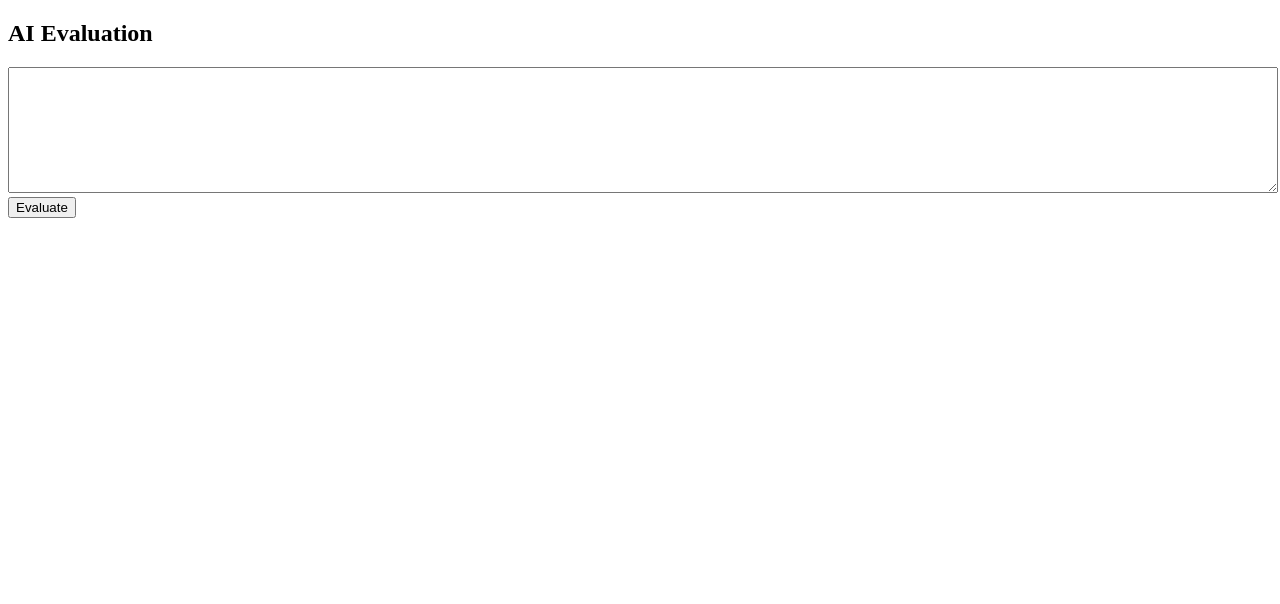
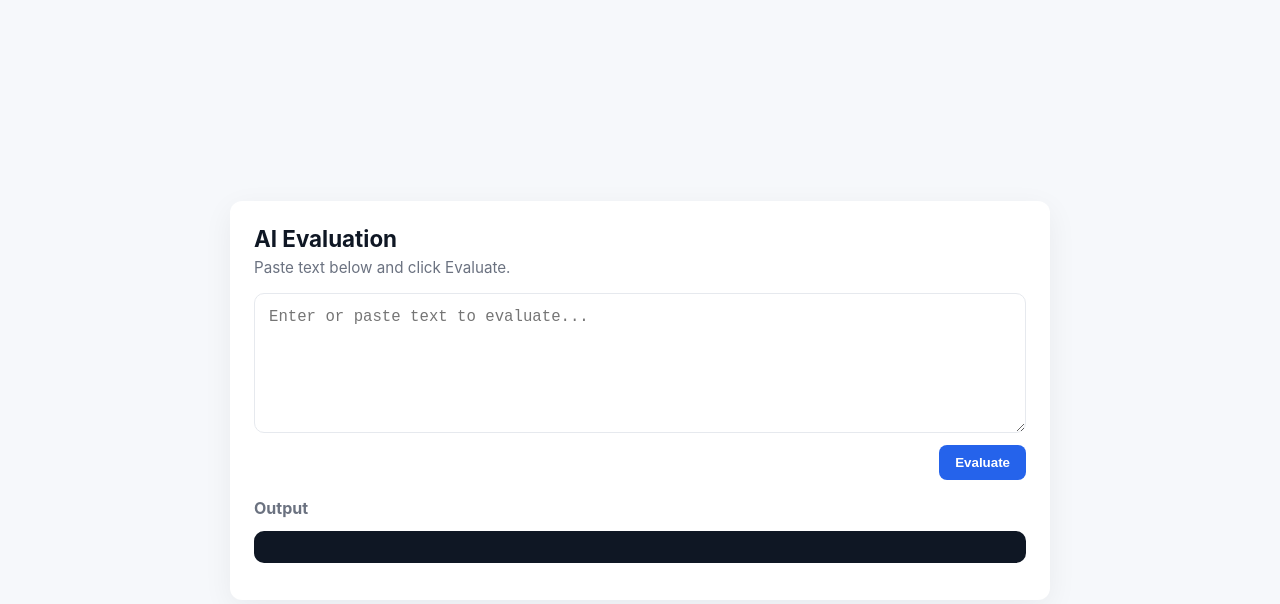
Before and after one commit to leanbeeef/storyline-ai, a website: page index.html in a window 1280 px wide. Drawn offline with Linux system fonts and the light colour scheme.

Commit message:
Add files via upload

```diff
--- a/index.html
+++ b/index.html
@@ -1,24 +1,54 @@
 <!DOCTYPE html>
-<html>
+<html lang="en">
+  <head>
+    <meta charset="utf-8" />
+    <meta name="viewport" content="width=device-width,initial-scale=1" />
+    <title>AI Evaluation</title>
+    <link rel="stylesheet" href="styles.css" />
+  </head>
   <body>
-  <h2>AI Evaluation</h2>
-  <textarea id="userText" style="width:100%;height:120px;"></textarea>
-  <button id="sendBtn">Evaluate</button>
-  <pre id="output"></pre>
+    <main class="app">
+      <header class="app-header">
+        <h1>AI Evaluation</h1>
+        <p class="lead">Paste text below and click Evaluate.</p>
+      </header>
+
+      <form id="evalForm" class="eval-form" action="#">
+        <label for="userText" class="sr-only">Input text</label>
+        <textarea id="userText" name="text" class="input-text" placeholder="Enter or paste text to evaluate..."></textarea>
+        <div class="actions">
+          <button id="sendBtn" type="submit" class="btn">Evaluate</button>
+        </div>
+      </form>
+
+      <section class="result">
+        <h2 class="result-title">Output</h2>
+        <pre id="output" class="output-box" aria-live="polite"></pre>
+      </section>
+    </main>
 
     <script>
-    document.getElementById("sendBtn").onclick = async () => {
-      const text = document.getElementById("userText").value;
+      document.getElementById('evalForm').addEventListener('submit', async (e) => {
+        e.preventDefault();
+        const text = document.getElementById('userText').value;
 
-      const response = await fetch("/evaluate", {
-        method: "POST",
-        headers: { "Content-Type": "application/json" },
+        try {
+          const response = await fetch('/evaluate', {
+            method: 'POST',
+            headers: { 'Content-Type': 'application/json' },
             body: JSON.stringify({ text })
           });
 
+          if (!response.ok) {
+            throw new Error('Network response was not ok');
+          }
+
           const data = await response.json();
-      document.getElementById("output").textContent = data.result;
-    };
+          document.getElementById('output').textContent = data.result;
+        } catch (err) {
+          document.getElementById('output').textContent = 'Error: ' + (err.message || err);
+        }
+      });
     </script>
   </body>
 </html>
--- /dev/null
+++ b/styles.css
@@ -0,0 +1,85 @@
+:root{
+  --bg: #f6f8fb;
+  --card: #ffffff;
+  --muted: #6b7280;
+  --text: #0f1724;
+  --accent: #2563eb;
+  --radius: 12px;
+  --gap: 16px;
+}
+
+*{box-sizing:border-box}
+html,body{height:100%}
+body{
+  margin:0;
+  font-family: Inter, system-ui, -apple-system, 'Segoe UI', Roboto, 'Helvetica Neue', Arial;
+  background:var(--bg);
+  color:var(--text);
+  -webkit-font-smoothing:antialiased;
+  -moz-osx-font-smoothing:grayscale;
+  padding:32px;
+  display:flex;
+  align-items:center;
+  justify-content:center;
+}
+
+.app{
+  width:100%;
+  max-width:820px;
+  background:var(--card);
+  border-radius:var(--radius);
+  box-shadow:0 8px 30px rgba(15,23,42,0.06);
+  padding:24px;
+}
+
+.app-header h1{margin:0;font-size:1.4rem}
+.lead{margin:6px 0 0;color:var(--muted);font-size:0.95rem}
+
+.eval-form{display:flex;flex-direction:column;gap:12px;margin-top:16px}
+.input-text{
+  width:100%;
+  min-height:140px;
+  padding:12px 14px;
+  border-radius:10px;
+  border:1px solid #e6e9ee;
+  resize:vertical;
+  font-size:0.98rem;
+  line-height:1.45;
+}
+.input-text:focus{outline:none;box-shadow:0 0 0 4px rgba(37,99,235,0.12);border-color:var(--accent)}
+
+.actions{display:flex;justify-content:flex-end}
+.btn{
+  background:var(--accent);
+  color:#fff;
+  border:none;
+  padding:10px 16px;
+  border-radius:8px;
+  font-weight:600;
+  cursor:pointer;
+  transition:transform .06s ease,box-shadow .06s ease,opacity .06s ease;
+}
+.btn:hover{transform:translateY(-1px);box-shadow:0 6px 18px rgba(37,99,235,0.12)}
+.btn:active{transform:translateY(0)}
+.btn:disabled{opacity:.6;cursor:not-allowed}
+
+.result{margin-top:18px}
+.result-title{margin:0 0 8px 0;font-size:1rem;color:var(--muted)}
+.output-box{
+  background:#0f1724;
+  color:#e6eef8;
+  padding:16px;
+  border-radius:10px;
+  white-space:pre-wrap;
+  word-break:break-word;
+  max-height:360px;
+  overflow:auto;
+}
+
+.sr-only{position:absolute;width:1px;height:1px;padding:0;margin:-1px;overflow:hidden;clip:rect(0,0,0,0);white-space:nowrap;border:0}
+
+@media (max-width:520px){
+  body{padding:16px}
+  .app{padding:16px}
+  .input-text{min-height:120px}
+}
```
Lines whose indentation alone changed are shown as unchanged.
